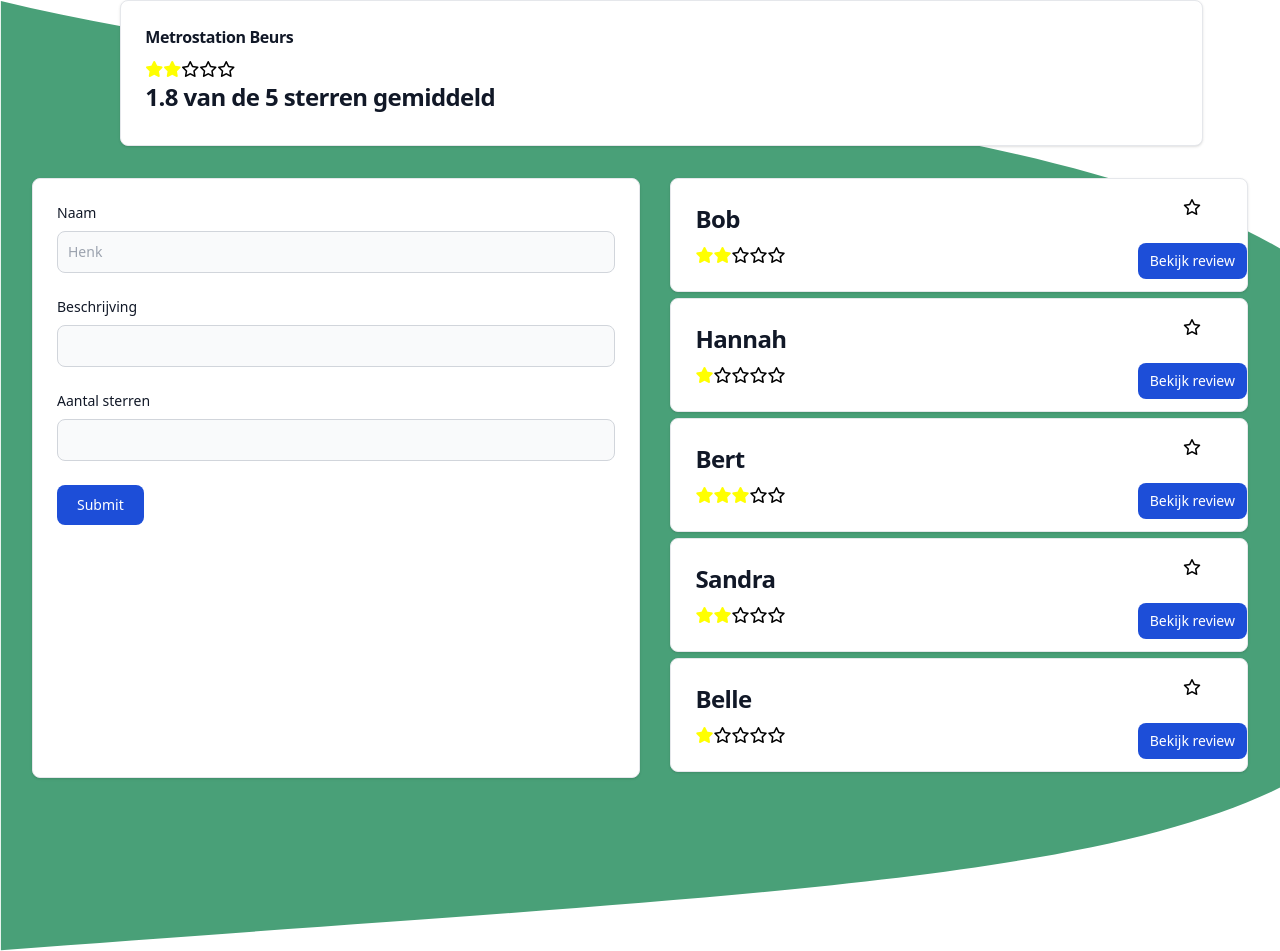
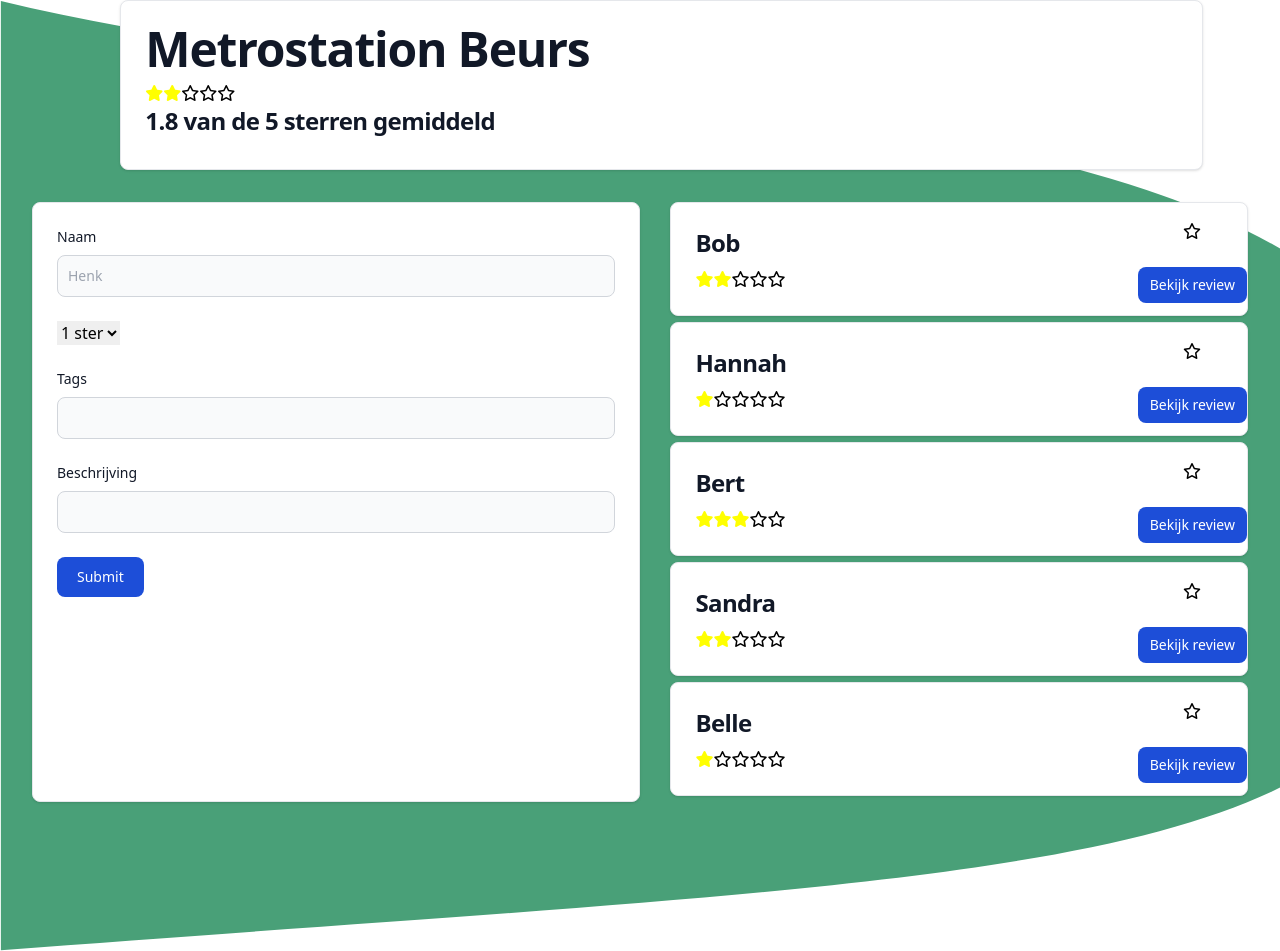
Before and after one commit to Martijn-Kalkman/CLE3, a PHP site: page /review.php in a window 1280 px wide; the page is wider, and only the part inside the window is pictured. Shown: the part 60-1011 px from the top of that part. Run offline with PHP 8.4, Linux system fonts and the light colour scheme; some libraries are stand-ins or nearby versions.

Commit message:
sharon's webservice

```diff
--- a/review.js
+++ b/review.js
@@ -225,7 +225,7 @@ function average(data){
 
     let title = document.createElement('h1');
     title.innerHTML = data.name;
-    title.classList.add('mb-2', 'text-5xxl', 'font-bold', 'tracking-tight', 'text-gray-900', 'dark:text-white');
+    title.classList.add('mb-2', 'text-5xl', 'font-bold', 'tracking-tight', 'text-gray-900', 'dark:text-white');
     div.appendChild(title);
 
     if (average === 1){
--- a/review.php
+++ b/review.php
@@ -40,12 +40,22 @@
             <input type="text" id="name" class="bg-gray-50 border border-gray-300 text-gray-900 text-sm rounded-lg focus:ring-blue-500 focus:border-blue-500 block w-full p-2.5 dark:bg-gray-700 dark:border-gray-600 dark:placeholder-gray-400 dark:text-white dark:focus:ring-blue-500 dark:focus:border-blue-500" placeholder="Henk" required>
         </div>
         <div class="mb-6">
+            <select name="rating" id="rating">
+                <option value="1">1 ster</option>
+                <option value="2">2 ster</option>
+                <option value="3">3 ster</option>
+                <option value="4">4 ster</option>
+                <option value="5">5 ster</option>
+
+            </select>
+        </div>
+        <div class="mb-6">
+            <label for="tags" class="block mb-2 text-sm font-medium text-gray-900 dark:text-white">Tags</label>
+            <input type="text" id="tags" class="bg-gray-50 border border-gray-300 text-gray-900 text-sm rounded-lg focus:ring-blue-500 focus:border-blue-500 block w-full p-2.5 dark:bg-gray-700 dark:border-gray-600 dark:placeholder-gray-400 dark:text-white dark:focus:ring-blue-500 dark:focus:border-blue-500" required>
+        </div>
+        <div class="mb-6">
             <label for="description" class="block mb-2 text-sm font-medium text-gray-900 dark:text-white">Beschrijving</label>
             <input type="text" id="description" class="bg-gray-50 border border-gray-300 text-gray-900 text-sm rounded-lg focus:ring-blue-500 focus:border-blue-500 block w-full p-2.5 dark:bg-gray-700 dark:border-gray-600 dark:placeholder-gray-400 dark:text-white dark:focus:ring-blue-500 dark:focus:border-blue-500" required>
-        </div>
-        <div class="mb-6">
-            <label for="rating" class="block mb-2 text-sm font-medium text-gray-900 dark:text-white">Aantal sterren</label>
-            <input type="text" id="rating" class="bg-gray-50 border border-gray-300 text-gray-900 text-sm rounded-lg focus:ring-blue-500 focus:border-blue-500 block w-full p-2.5 dark:bg-gray-700 dark:border-gray-600 dark:placeholder-gray-400 dark:text-white dark:focus:ring-blue-500 dark:focus:border-blue-500" required>
         </div>
         <button type="submit" class="text-white bg-blue-700 hover:bg-blue-800 focus:ring-4 focus:outline-none focus:ring-blue-300 font-medium rounded-lg text-sm w-full sm:w-auto px-5 py-2.5 text-center dark:bg-blue-600 dark:hover:bg-blue-700 dark:focus:ring-blue-800">Submit</button>
     </form>
```
